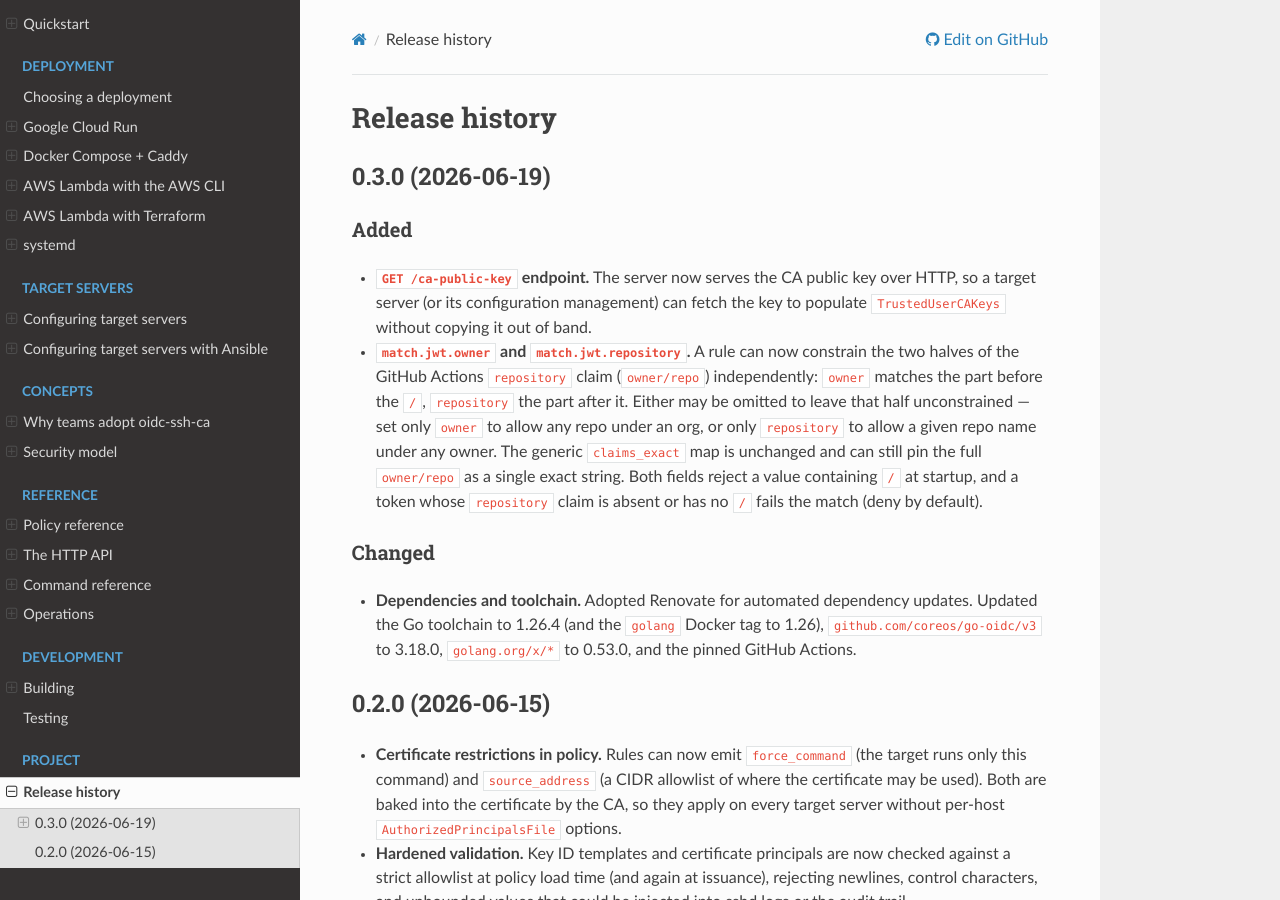
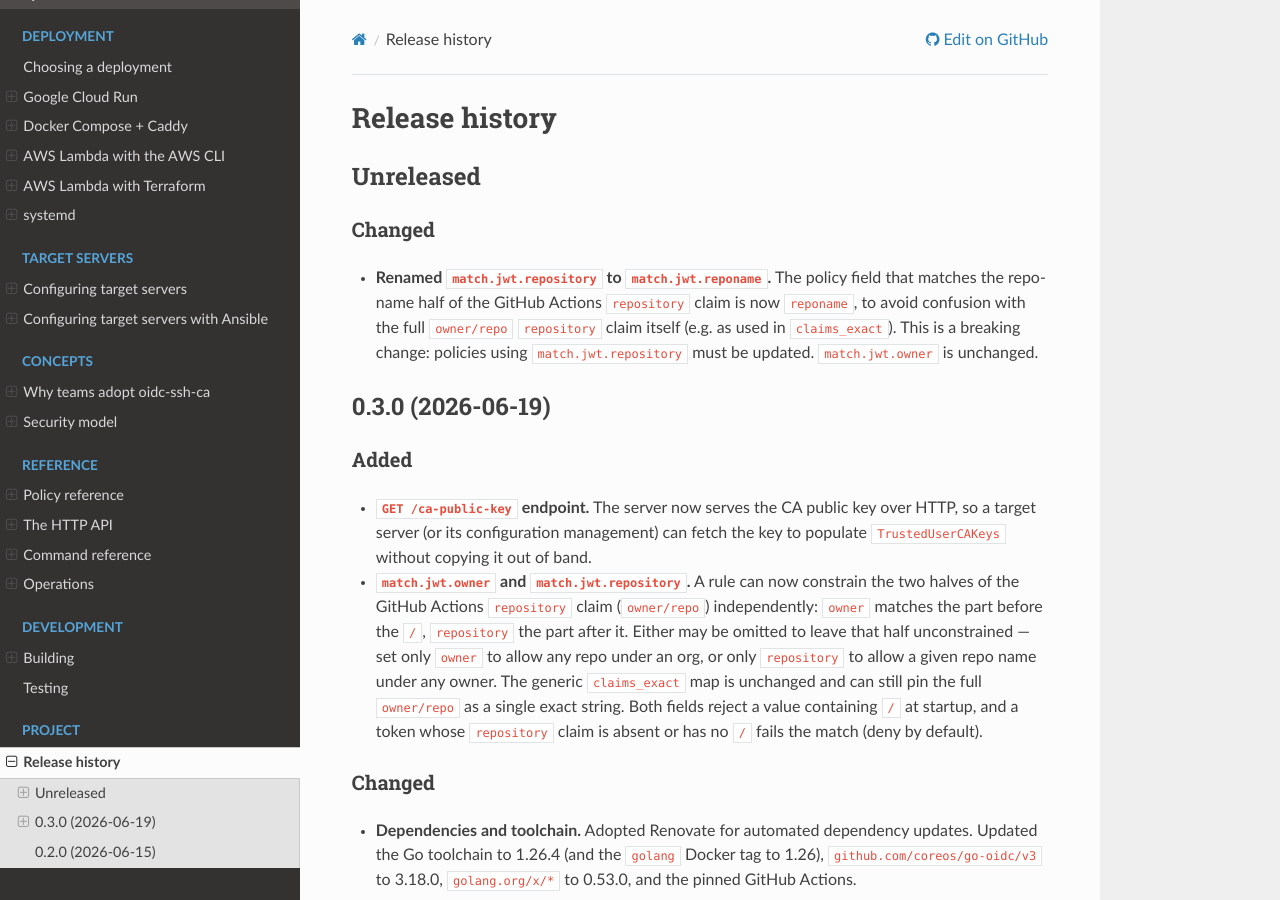
Before and after one commit to atsuoishimoto/oidc-ssh-ca, a Sphinx documentation site: the page built from docs/history.md, in a window 1280 px wide and 900 px high. Built offline with Sphinx 7.4.7 and the Read the Docs theme 3.1.0, drawn with Linux system fonts in a browser that asks for light colours.

Commit message:
Rename match.jwt.repository to match.jwt.reponame
The policy field matching the repo-name half of the GitHub Actions
`repository` claim is renamed from `repository` to `reponame`, to avoid
confusion with the full `owner/repo` `repository` claim used elsewhere
(e.g. claims_exact). This is a breaking change for existing policies.

Claude-Session: https://claude.ai/code/session_01Bupjkm1RuqRhQsZLMDHtnD

```diff
--- a/docs/history.md
+++ b/docs/history.md
@@ -1,4 +1,15 @@
 # Release history
+
+## Unreleased
+
+### Changed
+
+- **Renamed `match.jwt.repository` to `match.jwt.reponame`.** The policy field
+  that matches the repo-name half of the GitHub Actions `repository` claim is
+  now `reponame`, to avoid confusion with the full `owner/repo` `repository`
+  claim itself (e.g. as used in `claims_exact`). This is a breaking change:
+  policies using `match.jwt.repository` must be updated. `match.jwt.owner` is
+  unchanged.
 
 ## 0.3.0 (2026-06-19)
 
```
Also changed, not shown: docs/policy.md (+4 -4 lines), 4 other files.
